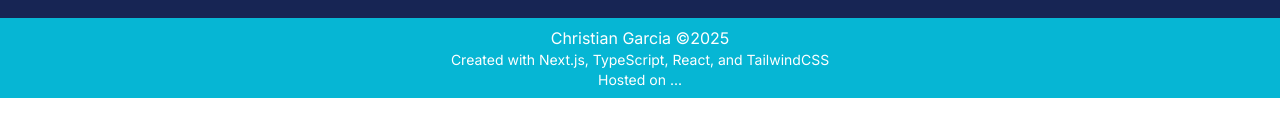
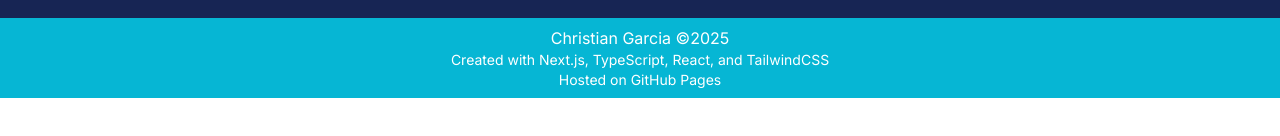
Before and after one commit to chrgarcia19/chrgarcia19.github.io, a Next.js app: page /contact in a window 1280 px wide. Shown: the part 646-782 px from the top of the page. Built offline with nearby package versions, Linux system fonts and the light colour scheme.

Commit message:
Modified text to update where the website will be hosted

```diff
--- a/src/app/contact/page.tsx
+++ b/src/app/contact/page.tsx
@@ -20,7 +20,7 @@ const Contact = () => {
                     <span className="flex flex-col items-center text-center">
                         <p className="text-white max-md:text-sm">Christian Garcia ©2025</p>
                         <p className="text-white text-sm max-md:text-xs">Created with Next.js, TypeScript, React, and TailwindCSS</p>
-                        <p className="text-white text-sm max-md:text-xs">Hosted on ...</p>
+                        <p className="text-white text-sm max-md:text-xs">Hosted on GitHub Pages</p>
                     </span>
                 </nav>
             </div>
```
